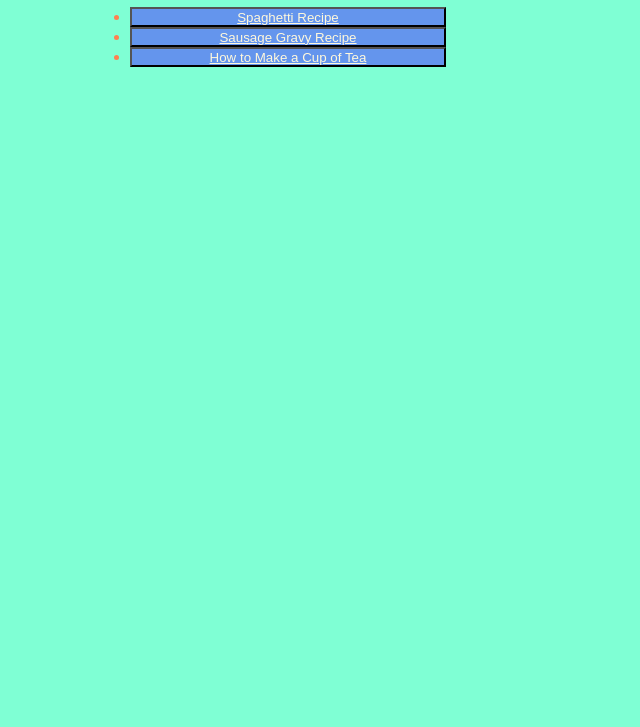
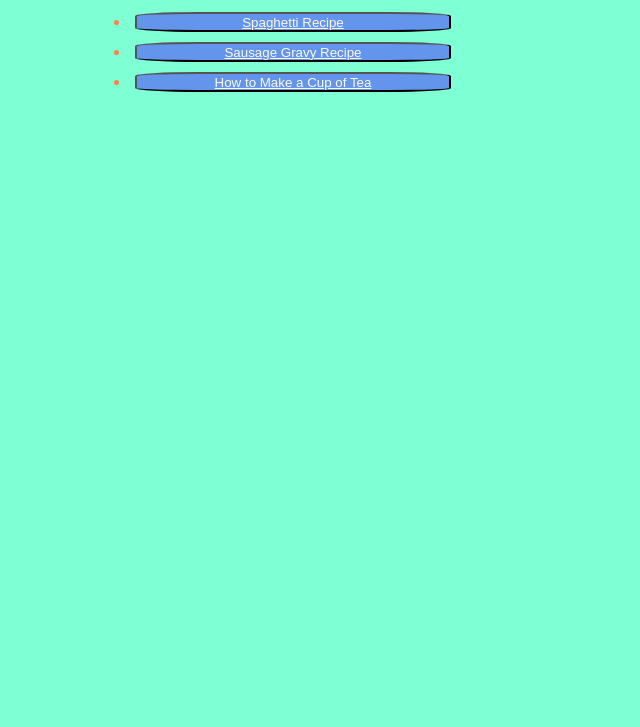
Before and after one commit to carleverett/odin-recipes, a plain HTML site: page index.html in a window 1280 px wide. Shown: the part 73-800 px from the top of the page, without its empty margins (214-854 px from the left). Drawn offline with Linux system fonts and the light colour scheme.

Commit message:
Edit index.html and styles.css

```diff
--- a/styles.css
+++ b/styles.css
@@ -27,8 +27,8 @@ button{
     background-color: cornflowerblue;
     width: 50%;
     height: 20px;
-
-
+    margin: 5px;
+    border-radius: 20%;
 }
 
 a{
```
